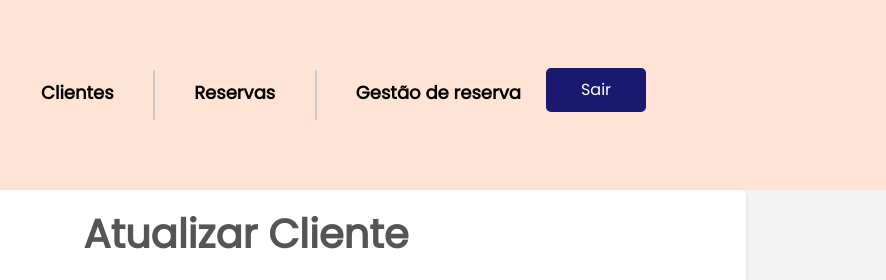
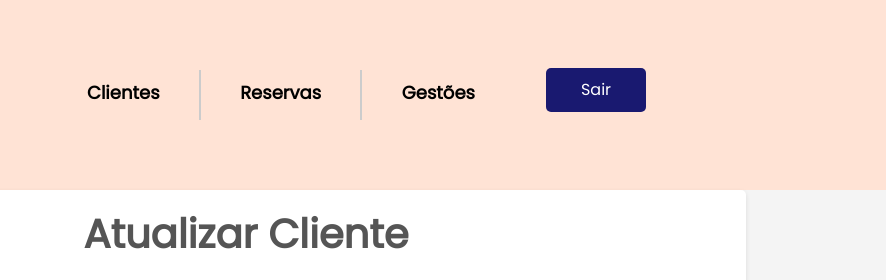
Before and after one commit to ICEI-PUC-Minas-PPLES-TI/plf-es-2024-1-ti4-0648100-recanto-do-guerreiro, a plain HTML site: page Codigo/client/html/attCliente.html in a window 1280 px wide. Shown: the top 280 px of the page, 394-1280 px from the left. Drawn offline with nearby package versions, Linux system fonts and the light colour scheme; no server answers; sample sign-in values are in the browser's storage.

Commit message:
front-end para celulares

```diff
--- a/Codigo/client/html/attCliente.html
+++ b/Codigo/client/html/attCliente.html
@@ -23,7 +23,7 @@
                 </li>
                 <div class="linha-vertical"></div>
                 <li>
-                    <a href="crudGestao.html">Gestão de reserva</a>
+                    <a href="crudGestao.html">Gestões</a>
                 </li>
             </ul>
             <div class="logout-button" id="logoutButton">
```
Also changed, not shown: Codigo/client/html/attGestao.html (+1 -1 lines), Codigo/client/html/attReserva.html (+1 -1 lines), Codigo/client/html/crudCliente.html (+1 -1 lines), Codigo/client/html/crudGestao.html (+1 -1 lines), Codigo/client/html/crudReserva.html (+1 -1 lines).
